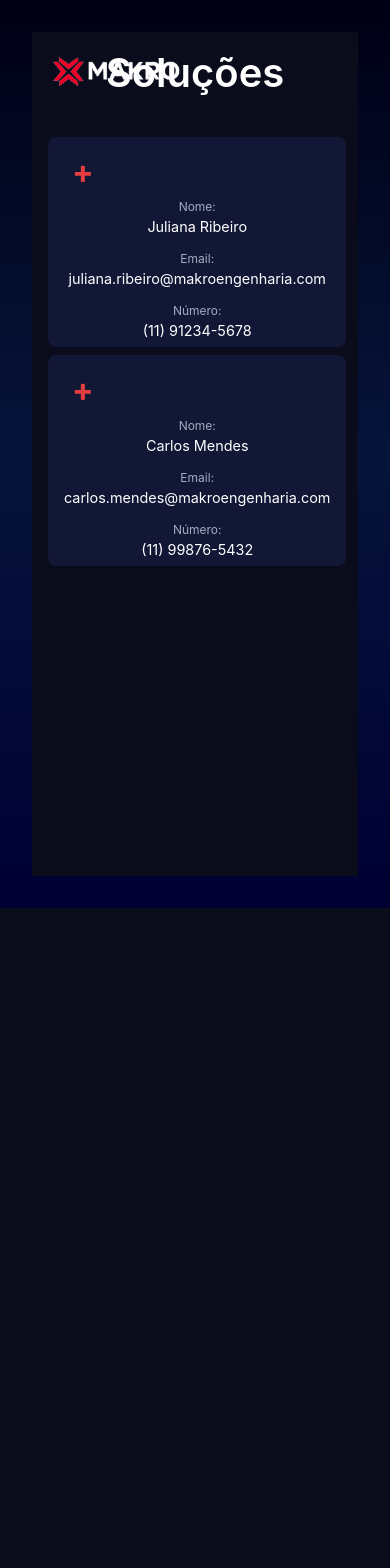
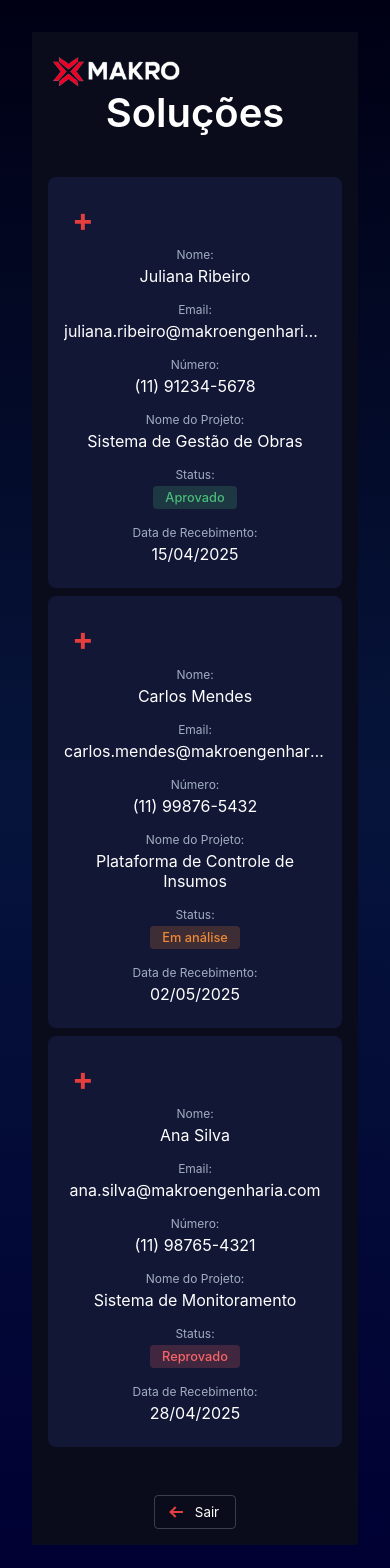
Before and after one commit to Layssaoliveira26/Project-Inovacao-Makro-Capacita, a React (Vite) app in the folder frontend-makro/: page /solucoes_adm in a window 390 px wide. Shown: the top 1568 px of the page. Before the commit the page ends 908 px from the top, so only its background shows below. Built offline with nearby package versions, Linux system fonts and the light colour scheme.

Commit message:
Atualizações nas soluções: alterações em Solucoes.css e Solucoes.jsx

```diff
--- a/frontend-makro/src/pages/Solucoes_Adm/Solucoes.css
+++ b/frontend-makro/src/pages/Solucoes_Adm/Solucoes.css
@@ -2,7 +2,8 @@
     margin: 0;
     padding: 0;
     box-sizing: border-box;
-    font-family: -apple-system, BlinkMacSystemFont, 'Segoe UI', Roboto, Oxygen, Ubuntu, Cantarell, 'Open Sans', 'Helvetica Neue', sans-serif;
+    font-family: -apple-system, BlinkMacSystemFont, "Segoe UI", Roboto, Oxygen, Ubuntu, Cantarell, "Open Sans",
+        "Helvetica Neue", sans-serif;
 }
 
 body {
@@ -13,24 +14,22 @@ body {
 .solutions-container {
     width: 100%;
     min-height: 100vh;
-    padding: 2rem;
+    padding: 1rem;
     background-color: #0a0c1b;
     position: relative;
+    max-width: 1800px;
+    margin: 0 auto;
+}
+
+.logo_makro {
+    position: absolute;
+    top: 20px;
+    left: 20px;
 }
 
 .logo_makro img {
     width: 130px;
     height: auto;
-
-}
-
-.logo_makro {
-    position: absolute;
-    top: 0;
-    left: 20px;
-    margin: 0;
-    padding: 0;
-    margin-top: 20px;
 }
 
 .solutions-container h2 {
@@ -39,12 +38,19 @@ body {
     margin-bottom: 2rem;
     color: white;
     text-align: center;
+    padding-top: 40px;
+}
+
+.table-wrapper {
+    width: 100%;
+    overflow-x: auto;
 }
 
 table {
     width: 100%;
     border-collapse: separate;
     border-spacing: 0 0.5rem;
+    table-layout: fixed;
 }
 
 thead {
@@ -57,17 +63,58 @@ tbody tr {
     margin-bottom: 0.5rem;
     display: flex;
     align-items: center;
-    overflow: hidden;
 }
 
+/* Definindo larguras específicas para cada coluna */
 td {
     padding: 1rem;
+    white-space: nowrap;
+    overflow: hidden;
+    text-overflow: ellipsis;
 }
 
 td:first-child {
-    width: 70px;
-    display: flex;
-    justify-content: center;
+    width: 60px;
+    flex-shrink: 0;
+    text-align: center;
+    /* Remover qualquer pseudo-elemento ou estilo que possa estar causando o ponto vermelho */
+    position: relative;
+}
+
+/* Remover qualquer pseudo-elemento que possa estar causando o ponto vermelho */
+td:first-child::after,
+td:first-child::before {
+    display: none !important;
+}
+
+td:nth-child(2) {
+    width: 150px;
+    flex-shrink: 0;
+}
+
+td:nth-child(3) {
+    width: 280px;
+    flex-shrink: 0;
+}
+
+td:nth-child(4) {
+    width: 150px;
+    flex-shrink: 0;
+}
+
+td:nth-child(5) {
+    width: 250px;
+    flex-shrink: 0;
+}
+
+td:nth-child(6) {
+    width: 120px;
+    flex-shrink: 0;
+}
+
+td:nth-child(7) {
+    width: 150px;
+    flex-shrink: 0;
 }
 
 td button {
@@ -80,6 +127,14 @@ td button {
     transition: all 0.2s;
     padding: 8px;
     line-height: 0.7;
+    /* Garantir que não haja elementos adicionais */
+    position: relative;
+}
+
+/* Remover qualquer pseudo-elemento do botão */
+td button::after,
+td button::before {
+    display: none !important;
 }
 
 td button:hover {
@@ -87,38 +142,93 @@ td button:hover {
     text-shadow: 0 0 8px rgba(255, 82, 82, 0.4);
 }
 
-td:not(:first-child) {
-    flex: 1;
-    display: flex;
-    flex-direction: column;
-}
-
-td:nth-child(2)::before {
-    content: "Nome:";
+td:not(:first-child)::before {
+    content: attr(data-label);
     display: block;
     font-size: 0.75rem;
     color: #a0aec0;
     margin-bottom: 0.25rem;
+    white-space: nowrap;
 }
 
-td:nth-child(3)::before {
-    content: "Email:";
-    display: block;
-    font-size: 0.75rem;
-    color: #a0aec0;
-    margin-bottom: 0.25rem;
+/* Estilos para o status */
+.status-badge {
+    display: inline-block;
+    padding: 4px 12px;
+    border-radius: 4px;
+    font-size: 0.8rem;
+    font-weight: 500;
+    white-space: nowrap;
 }
 
-td:nth-child(4)::before {
-    content: "Número:";
-    display: block;
-    font-size: 0.75rem;
-    color: #a0aec0;
-    margin-bottom: 0.25rem;
+.status-approved {
+    background-color: rgba(72, 187, 120, 0.2);
+    color: #48bb78;
 }
 
-td {
-    font-size: 0.9rem;
+.status-rejected {
+    background-color: rgba(245, 101, 101, 0.2);
+    color: #f56565;
+}
+
+.status-pending {
+    background-color: rgba(237, 137, 54, 0.2);
+    color: #ed8936;
+}
+
+/* Botão de logout reposicionado */
+.logout-container {
+    position: fixed;
+    bottom: 40px;
+    left: 40px;
+}
+
+.logout-button {
+    display: flex;
+    align-items: center;
+    gap: 8px;
+    background-color: transparent;
+    border: 1px solid rgba(255, 255, 255, 0.2);
+    color: white;
+    padding: 8px 16px;
+    border-radius: 4px;
+    cursor: pointer;
+    transition: all 0.2s;
+}
+
+.logout-button:hover {
+    background-color: rgba(255, 255, 255, 0.1);
+}
+
+/* Seta vermelha para a esquerda */
+.logout-arrow {
+    display: inline-block;
+    width: 16px;
+    height: 16px;
+    position: relative;
+}
+
+.logout-arrow:before {
+    content: "";
+    position: absolute;
+    top: 50%;
+    left: 0;
+    width: 12px;
+    height: 2px;
+    background-color: #e53e3e;
+    transform: translateY(-50%);
+}
+
+.logout-arrow:after {
+    content: "";
+    position: absolute;
+    top: 50%;
+    left: 0;
+    width: 6px;
+    height: 6px;
+    border-left: 2px solid #e53e3e;
+    border-bottom: 2px solid #e53e3e;
+    transform: translateY(-50%) rotate(45deg);
 }
 
 .modal {
@@ -175,6 +285,33 @@ td {
     margin-right: 0.5rem;
 }
 
+.solution-details {
+    margin-bottom: 1.5rem;
+    background-color: #131736;
+    padding: 1rem;
+    border-radius: 0.5rem;
+}
+
+.detail-row {
+    display: flex;
+    margin-bottom: 0.75rem;
+    align-items: center;
+}
+
+.detail-row:last-child {
+    margin-bottom: 0;
+}
+
+.detail-label {
+    font-size: 0.8rem;
+    color: #a0aec0;
+    width: 150px;
+}
+
+.detail-value {
+    font-size: 0.9rem;
+}
+
 .description-title {
     font-size: 1rem;
     font-weight: 500;
@@ -201,12 +338,17 @@ td {
     cursor: pointer;
 }
 
-@media (max-width: 768px) {
-    .modal-content {
-        max-width: 90%;
-        margin: 0 10px;
+@media (max-width: 1200px) {
+    tbody tr {
+        flex-wrap: wrap;
     }
 
+    td {
+        white-space: normal;
+    }
+}
+
+@media (max-width: 768px) {
     .solutions-container {
         padding: 1rem;
     }
@@ -214,20 +356,25 @@ td {
     tbody tr {
         flex-direction: column;
         align-items: flex-start;
+        padding: 1rem;
     }
 
-    td:not(:first-child) {
-        width: 100%;
-        padding: 0.5rem 1rem;
+    td {
+        width: 100% !important;
+        padding: 0.5rem 0;
+        white-space: normal;
     }
 
     td:first-child {
-        width: 100%;
-        justify-content: flex-start;
+        width: 100% !important;
+        text-align: left;
         padding-bottom: 0;
     }
 
-    .modal {
-        width: 100%;
+    .logout-container {
+        position: static;
+        margin-top: 2rem;
+        display: flex;
+        justify-content: center;
     }
 }
--- a/frontend-makro/src/pages/Solucoes_Adm/Solucoes.jsx
+++ b/frontend-makro/src/pages/Solucoes_Adm/Solucoes.jsx
@@ -1,52 +1,96 @@
-import React, { useState } from "react";
-import './Solucoes.css';
-import Logo from '../../assets/logo_makro.png';
+"use client"
+
+import { useState } from "react"
+import "./Solucoes.css"
+import Logo from "../../assets/logo_makro.png"
 
 const Solucoes = () => {
-    const [selectedSolution, setSelectedSolution] = useState(null);
+    const [selectedSolution, setSelectedSolution] = useState(null)
 
-    // Dados fictícios para as soluções
+    // Dados fictícios para as soluções com os novos campos
     const solutions = [
         {
             id: 1,
             name: "Juliana Ribeiro",
             email: "juliana.ribeiro@makroengenharia.com",
             phone: "(11) 91234-5678",
-            description: "Sistema inteligente de gestão de obras, com painéis de acompanhamento em tempo real, alertas de atraso e relatórios automáticos, para reduzir falhas de comunicação e aumentar a produtividade no canteiro."
+            projectName: "Sistema de Gestão de Obras",
+            status: "Aprovado",
+            receiptDate: "15/04/2025",
+            description:
+                "Sistema inteligente de gestão de obras, com painéis de acompanhamento em tempo real, alertas de atraso e relatórios automáticos, para reduzir falhas de comunicação e aumentar a produtividade no canteiro.",
         },
         {
             id: 2,
             name: "Carlos Mendes",
             email: "carlos.mendes@makroengenharia.com",
             phone: "(11) 99876-5432",
-            description: "Plataforma de controle de insumos e materiais com integração ao estoque, evitando desperdício e reduzindo custos com compras não planejadas."
+            projectName: "Plataforma de Controle de Insumos",
+            status: "Em análise",
+            receiptDate: "02/05/2025",
+            description:
+                "Plataforma de controle de insumos e materiais com integração ao estoque, evitando desperdício e reduzindo custos com compras não planejadas.",
         },
-    ];
+        {
+            id: 3,
+            name: "Ana Silva",
+            email: "ana.silva@makroengenharia.com",
+            phone: "(11) 98765-4321",
+            projectName: "Sistema de Monitoramento",
+            status: "Reprovado",
+            receiptDate: "28/04/2025",
+            description:
+                "Sistema de monitoramento remoto para equipamentos de construção, permitindo manutenção preventiva e redução de paradas não programadas.",
+        },
+    ]
 
     const openSolutionDetails = (solution) => {
-        setSelectedSolution(solution);
-    };
+        setSelectedSolution(solution)
+    }
 
     const closeSolutionDetails = () => {
-        setSelectedSolution(null);
-    };
+        setSelectedSolution(null)
+    }
+
+    const handleLogout = () => {
+        // Redirecionar para a página de login
+        window.location.href = "/login"
+    }
+
+    // Função para determinar a classe CSS do status
+    const getStatusClass = (status) => {
+        switch (status) {
+            case "Aprovado":
+                return "status-approved"
+            case "Reprovado":
+                return "status-rejected"
+            case "Em análise":
+                return "status-pending"
+            default:
+                return ""
+        }
+    }
 
     return (
         <div className="solutions-container">
             {/* Logo */}
-            <div className='logo_makro'>
-                <img src={Logo} alt='Makro Logo' />
+            <div className="logo_makro">
+                <img src={Logo || "/placeholder.svg"} alt="Makro Logo" />
             </div>
 
             <h2>Soluções</h2>
 
+            <div className="table-wrapper">
                 <table>
                     <thead>
                         <tr>
                             <th>Ação</th>
                             <th>Nome</th>
                             <th>Email</th>
-                        <th>Telefone</th>
+                            <th>Número</th>
+                            <th>Nome do Projeto</th>
+                            <th>Status</th>
+                            <th>Data de Recebimento</th>
                         </tr>
                     </thead>
                     <tbody>
@@ -55,29 +99,60 @@ const Solucoes = () => {
                                 <td>
                                     <button onClick={() => openSolutionDetails(solution)}>+</button>
                                 </td>
-                            <td>{solution.name}</td>
-                            <td>{solution.email}</td>
-                            <td>{solution.phone}</td>
+                                <td data-label="Nome:">{solution.name}</td>
+                                <td data-label="Email:">{solution.email}</td>
+                                <td data-label="Número:">{solution.phone}</td>
+                                <td data-label="Nome do Projeto:">{solution.projectName}</td>
+                                <td data-label="Status:">
+                                    <span className={`status-badge ${getStatusClass(solution.status)}`}>{solution.status}</span>
+                                </td>
+                                <td data-label="Data de Recebimento:">{solution.receiptDate}</td>
                             </tr>
                         ))}
                     </tbody>
                 </table>
+            </div>
+
+            {/* Botão de sair posicionado mais abaixo */}
+            <div className="logout-container">
+                <button className="logout-button" onClick={handleLogout}>
+                    <span className="logout-arrow"></span>
+                    <span>Sair</span>
+                </button>
+            </div>
 
             {selectedSolution && (
                 <div className="modal">
                     <div className="modal-content">
                         <h3>documento da proposta</h3>
-                        <button className="close-button" onClick={closeSolutionDetails}>&times;</button>
+                        <button className="close-button" onClick={closeSolutionDetails}>
+                            &times;
+                        </button>
+
+                        <div className="solution-details">
+                            <div className="detail-row">
+                                <span className="detail-label">Nome do Projeto:</span>
+                                <span className="detail-value">{selectedSolution.projectName}</span>
+                            </div>
+                            <div className="detail-row">
+                                <span className="detail-label">Status:</span>
+                                <span className={`status-badge ${getStatusClass(selectedSolution.status)}`}>
+                                    {selectedSolution.status}
+                                </span>
+                            </div>
+                            <div className="detail-row">
+                                <span className="detail-label">Data de Recebimento:</span>
+                                <span className="detail-value">{selectedSolution.receiptDate}</span>
+                            </div>
+                        </div>
 
                         <div className="description-title">Descrição da proposta</div>
-                        <div className="description-box">
-                            {selectedSolution.description}
-                        </div>
+                        <div className="description-box">{selectedSolution.description}</div>
                     </div>
                 </div>
             )}
         </div>
-    );
-};
+    )
+}
 
-export default Solucoes;
+export default Solucoes
```
Lines whose indentation alone changed are shown as unchanged.
